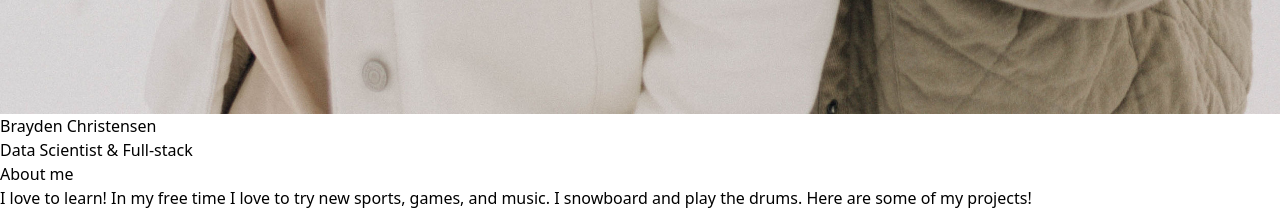
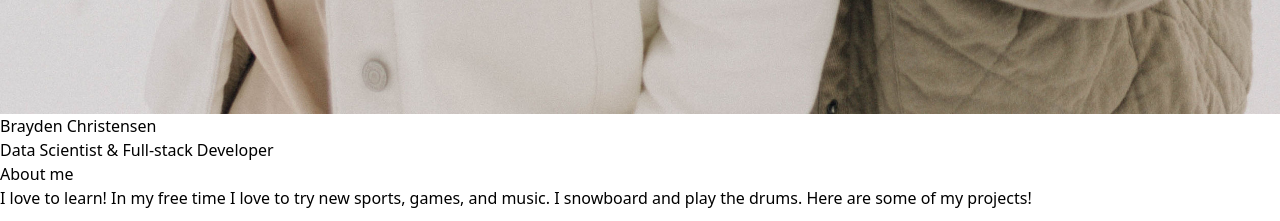
Before and after one commit to brayway05/portfolio, a React (Vite) app: page / in a window 1280 px wide. Shown: the part 4080-4301 px from the top of the page. Built offline with nearby package versions, Linux system fonts and the light colour scheme.

Commit message:
Small changes

```diff
--- a/index.html
+++ b/index.html
@@ -4,7 +4,7 @@
     <meta charset="UTF-8" />
     <link rel="icon" type="image/svg+xml" href="/react.svg" />
     <meta name="viewport" content="width=device-width, initial-scale=1.0" />
-    <title>Vite + React + TS</title>
+    <title>Porfolio</title>
   </head>
   <body>
     <div id="root"></div>
--- a/src/components/demo.tsx
+++ b/src/components/demo.tsx
@@ -1,5 +1,6 @@
 import React from 'react';
 import LinkIcon from '@mui/icons-material/Link';
+
 
 interface Photo {
     src: string;
--- a/src/components/profile.tsx
+++ b/src/components/profile.tsx
@@ -46,7 +46,7 @@ const Profile: React.FC<ProfileComponentProps> = ({ profilePicture, name, intro
             </div>
             <div className="w-2/3 px-10 text-white">
                 <h2 className="text-3xl font-bold mb-2 tracking-wide">{name}</h2>
-                <h2 className="font-bold">Data Scientist & Full-stack</h2>
+                <h2 className="font-bold">Data Scientist & Full-stack Developer</h2>
                 <p className="italic">About me</p>
                 <p className="text-gray-400">{intro}</p>
                 <div>
```
